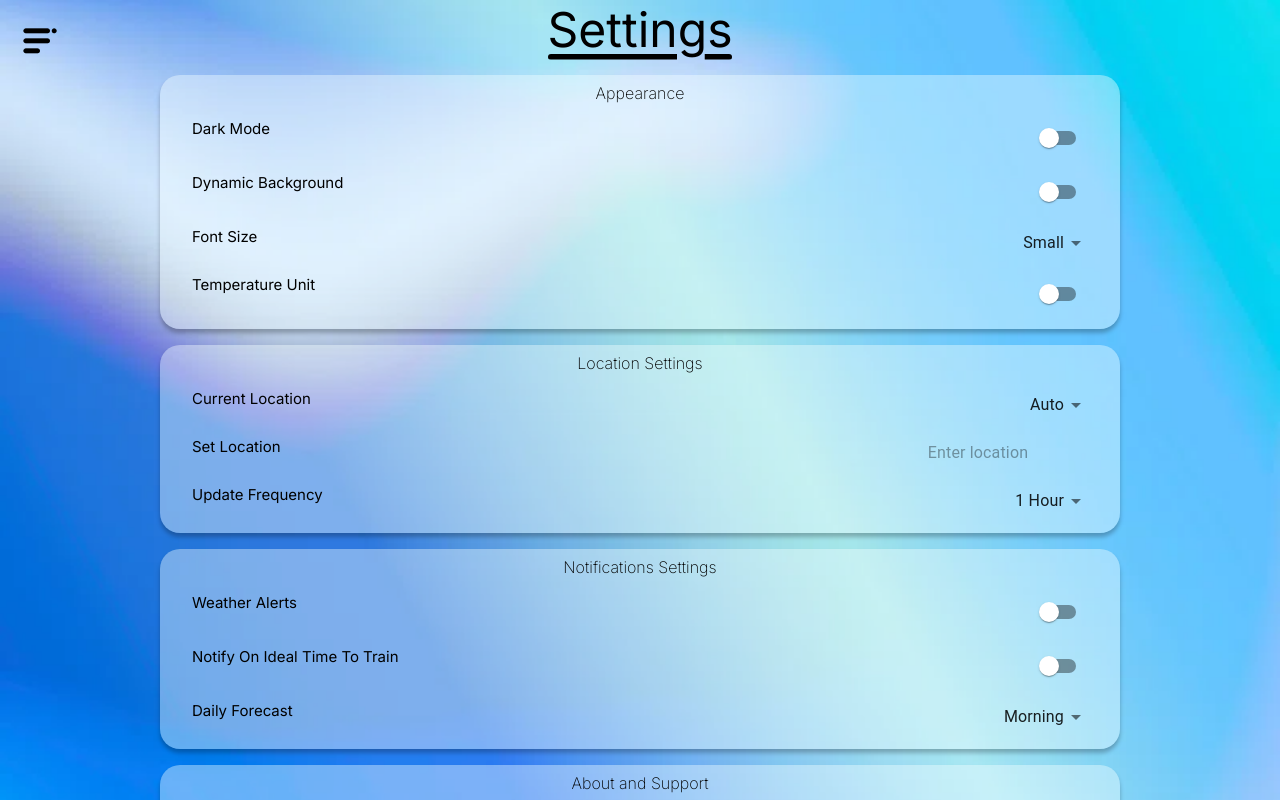
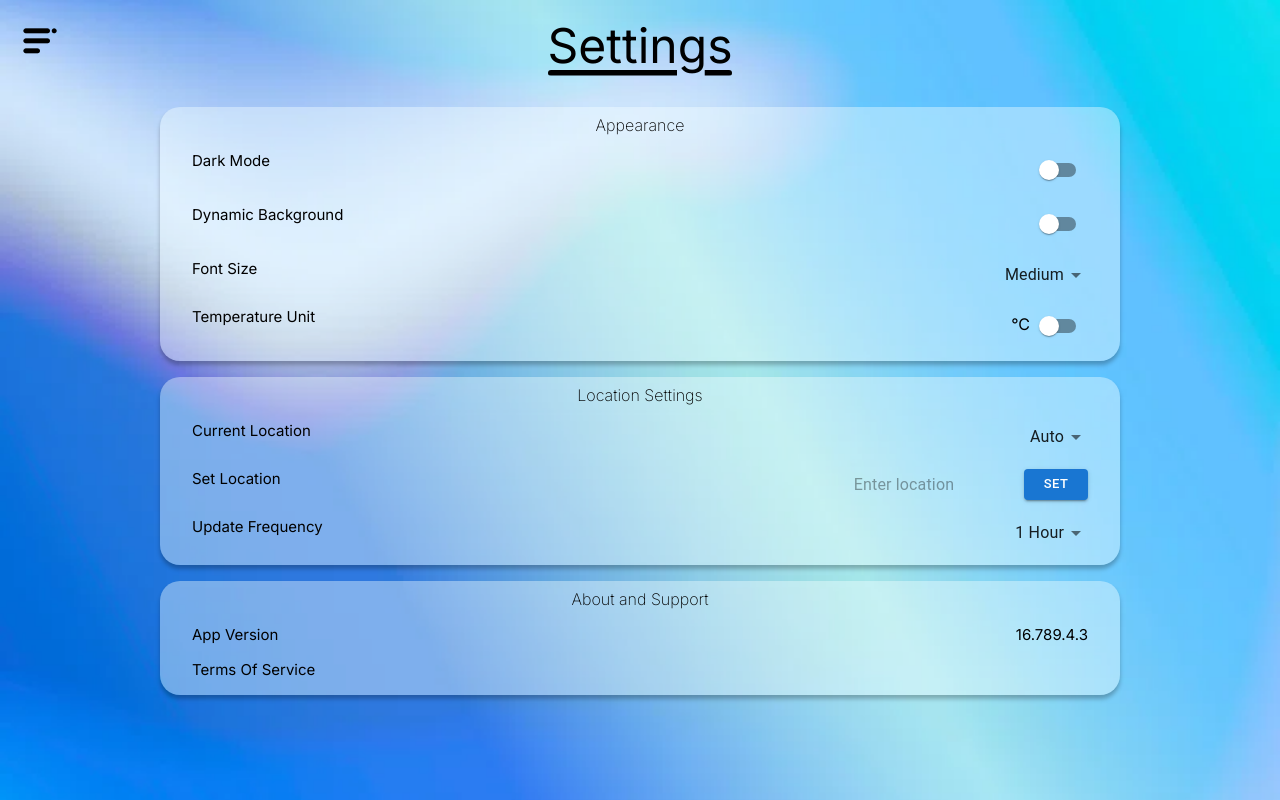
Before and after one commit to Rajpreet0404/Group-8-Weather-App, a React (Create React App) app in the folder gui-react-app/: page /settings in a window 1280 px wide. Built offline with nearby package versions, Linux system fonts and the light colour scheme.

Commit message:
refactor settings component; enhance state management, add manual location input, and improve dark mode styling (Yasir)

```diff
--- a/gui-react-app/src/pages/settings.js
+++ b/gui-react-app/src/pages/settings.js
@@ -1,43 +1,61 @@
-import React, { useState } from "react";
+import React, { useState, useEffect } from "react";
 import "./reset.css";
 import "./style.css";
-import { Switch, Select, MenuItem, TextField } from "@mui/material";
+import { Switch, Select, MenuItem, TextField, Button } from "@mui/material";
 
 function Settings() {
-  const initialState = {
+  const getInitialSettings = () => {
+    const savedSettings = localStorage.getItem('weatherAppSettings');
+    return savedSettings ? JSON.parse(savedSettings) : {
       darkMode: false,
       dynamicBackground: false,
-    fontSize: "Small",
-    temperatureUnit: false,
+      fontSize: "Medium",
+      temperatureUnit: "celsius",
       currentLocation: "A",
-    updateFrequency: "1 Hour",
-    weatherAlerts: false,
-    notifyTraining: false,
+      manualLocation: "",
+      updateFrequency: 60 * 60 * 1000,
       dailyForecast: "Morning",
     };
+  };
 
-  const [settings, setSettings] = useState(initialState);
-  const [location, setLocation] = useState("");
+  const [settings, setSettings] = useState(getInitialSettings);
+  const [manualLocation, setManualLocation] = useState(settings.manualLocation || "");
 
-  const handleToggle = (settingKey) => {
-    setSettings((prev) => {
-      const newSettings = { ...prev, [settingKey]: !prev[settingKey] };
+  useEffect(() => {
+    localStorage.setItem('weatherAppSettings', JSON.stringify(settings));
 
-      if (settingKey === "darkMode") { // if dark mode switched on, adds "dark-mode" tag to body
-        if (newSettings.darkMode) {
+    document.documentElement.style.fontSize = getFontSizeValue(settings.fontSize);
+
+    if (settings.darkMode) {
       document.body.classList.add("dark-mode");
     } else {
       document.body.classList.remove("dark-mode");
     }
-      }
 
-      if (settingKey === "dynamicBackground") { // if dynamic background switched on, adds "dynamic-background" tag to body
-        if (newSettings.dynamicBackground) {
+    if (settings.dynamicBackground) {
       document.body.classList.add("dynamic-background");
-        }
-        else {
+    } else {
       document.body.classList.remove("dynamic-background");
     }
+  }, [settings]);
+
+  const getFontSizeValue = (size) => {
+    switch (size) {
+      case "Small": return "14px";
+      case "Medium": return "16px";
+      case "Large": return "18px";
+      default: return "14px";
+    }
+  };
+
+  const handleToggle = (settingKey) => {
+    setSettings((prev) => {
+      const newSettings = { ...prev };
+
+      if (settingKey === "temperatureUnit") {
+        newSettings.temperatureUnit = prev.temperatureUnit === "celsius" ? "kelvin" : "celsius";
+      } else {
+        newSettings[settingKey] = !prev[settingKey];
       }
 
       return newSettings;
@@ -45,10 +63,33 @@ function Settings() {
   };
 
   const handleSelectChange = (event, settingKey) => {
-    setSettings((prev) => ({
+    setSettings((prev) => {
+      const newSettings = { ...prev };
+
+      if (settingKey === "updateFrequency") {
+        const hours = parseInt(event.target.value);
+        newSettings.updateFrequency = hours * 60 * 60 * 1000;
+      } else {
+        newSettings[settingKey] = event.target.value;
+      }
+
+      return newSettings;
+    });
+  };
+
+  const handleSetLocation = () => {
+    if (manualLocation.trim()) {
+      setSettings(prev => ({
         ...prev,
-      [settingKey]: event.target.value,
+        currentLocation: "M",
+        manualLocation: manualLocation
       }));
+    }
+  };
+
+  const getUpdateFrequencyDisplay = () => {
+    const hours = settings.updateFrequency / (60 * 60 * 1000);
+    return `${hours} Hour${hours > 1 ? 's' : ''}`;
   };
 
   return (
@@ -74,8 +115,12 @@ function Settings() {
         </article>
         <article className="settings">
           <h1>Font Size</h1>
-          <Select value={settings.fontSize} onChange={(e) => handleSelectChange(e, "fontSize")}
-            variant="standard" disableUnderline>
+          <Select
+            value={settings.fontSize}
+            onChange={(e) => handleSelectChange(e, "fontSize")}
+            variant="standard"
+            disableUnderline
+          >
             <MenuItem value="Small">Small</MenuItem>
             <MenuItem value="Medium">Medium</MenuItem>
             <MenuItem value="Large">Large</MenuItem>
@@ -83,7 +128,13 @@ function Settings() {
         </article>
         <article className="settings">
           <h1>Temperature Unit</h1>
-          <Switch checked={settings.temperatureUnit} onChange={() => handleToggle("temperatureUnit")} />
+          <div className="unit-display">
+            <span>{settings.temperatureUnit === "celsius" ? "°C" : "K"}</span>
+            <Switch
+              checked={settings.temperatureUnit === "kelvin"}
+              onChange={() => handleToggle("temperatureUnit")}
+            />
+          </div>
         </article>
       </section>
 
@@ -93,52 +144,47 @@ function Settings() {
         </div>
         <article className="settings">
           <h1>Current Location</h1>
-          <Select value={settings.currentLocation} onChange={(e) => handleSelectChange(e, "currentLocation")}
-            variant="standard" disableUnderline>
+          <Select
+            value={settings.currentLocation}
+            onChange={(e) => handleSelectChange(e, "currentLocation")}
+            variant="standard"
+            disableUnderline
+          >
             <MenuItem value="A">Auto</MenuItem>
             <MenuItem value="M">Manual</MenuItem>
           </Select>
         </article>
         <article className="settings">
           <h1>Set Location</h1>
+          <div className="location-input">
             <TextField
-            value={location}
-            onChange={(e) => setLocation(e.target.value)}
+              value={manualLocation}
+              onChange={(e) => setManualLocation(e.target.value)}
               variant="standard"
               InputProps={{ disableUnderline: true }}
               placeholder="Enter location"
             />
+            <Button
+              variant="contained"
+              size="small"
+              onClick={handleSetLocation}
+              style={{ marginLeft: '10px' }}
+            >
+              Set
+            </Button>
+          </div>
         </article>
         <article className="settings">
           <h1>Update Frequency</h1>
-          <Select value={settings.updateFrequency} onChange={(e) => handleSelectChange(e, "updateFrequency")}
-            variant="standard" disableUnderline>
-            <MenuItem value="1 Hour">1 Hour</MenuItem>
-            <MenuItem value="3 Hours">3 Hours</MenuItem>
-            <MenuItem value="6 Hours">6 Hours</MenuItem>
-          </Select>
-        </article>
-      </section>
-
-      <section className="box appearance">
-        <div className="appearancetitle">
-          <h1>Notifications Settings</h1>
-        </div>
-        <article className="settings">
-          <h1>Weather Alerts</h1>
-          <Switch checked={settings.weatherAlerts} onChange={() => handleToggle("weatherAlerts")} />
-        </article>
-        <article className="settings">
-          <h1>Notify On Ideal Time To Train</h1>
-          <Switch checked={settings.notifyTraining} onChange={() => handleToggle("notifyTraining")} />
-        </article>
-        <article className="settings">
-          <h1>Daily Forecast</h1>
-          <Select value={settings.dailyForecast} onChange={(e) => handleSelectChange(e, "dailyForecast")}
-            variant="standard" disableUnderline>
-            <MenuItem value="Morning">Morning</MenuItem>
-            <MenuItem value="Afternoon">Afternoon</MenuItem>
-            <MenuItem value="Evening">Evening</MenuItem>
+          <Select
+            value={settings.updateFrequency / (60 * 60 * 1000)}
+            onChange={(e) => handleSelectChange(e, "updateFrequency")}
+            variant="standard"
+            disableUnderline
+          >
+            <MenuItem value={1}>1 Hour</MenuItem>
+            <MenuItem value={3}>3 Hours</MenuItem>
+            <MenuItem value={6}>6 Hours</MenuItem>
           </Select>
         </article>
       </section>
--- a/gui-react-app/src/pages/style.css
+++ b/gui-react-app/src/pages/style.css
@@ -35,6 +35,8 @@ body{
 
 .title{
     justify-content: center;
+    padding-top: 1rem;
+    padding-bottom: 1rem;
 }
 
 .settingstext {
@@ -96,13 +98,19 @@ body{
 
 /* temporary bg's cause idk what image to use for dark/dynamic mode lol */
 body.dark-mode {
-    background-image: url("../../public/Background.png");
+    background-image: url("../../public/darkModeBackground.png");
     background-size: cover;
     background-position: center;
 }
 
+.container.dark-mode{
+    color: white
+}
+
+
+
 body.dynamic-background{
-    background-image: url("../../public/Background.png"); /* replace w/ gif of sky */
+    background-image: url("../../public/dynamicbg.gif"); /* replace w/ gif of sky */
     background-size: cover;
     background-position: center;
 }
```
Also changed, not shown: gui-react-app/public/darkModeBackground.png (added), 1 other file (tests, documents, lock files or other folders). Lines whose indentation alone changed are shown as unchanged.
